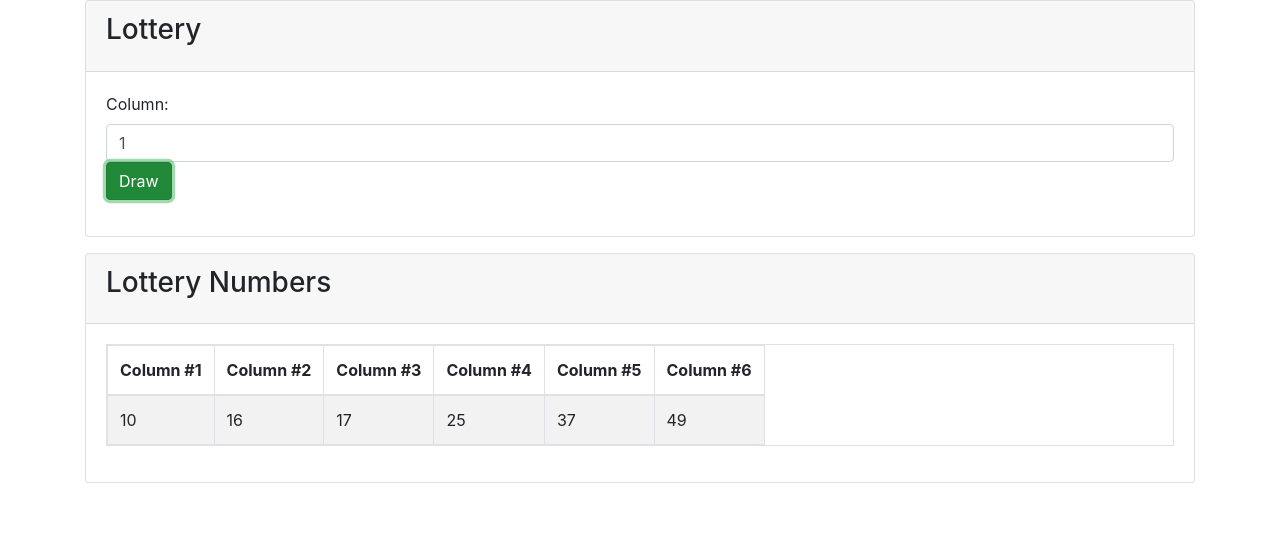
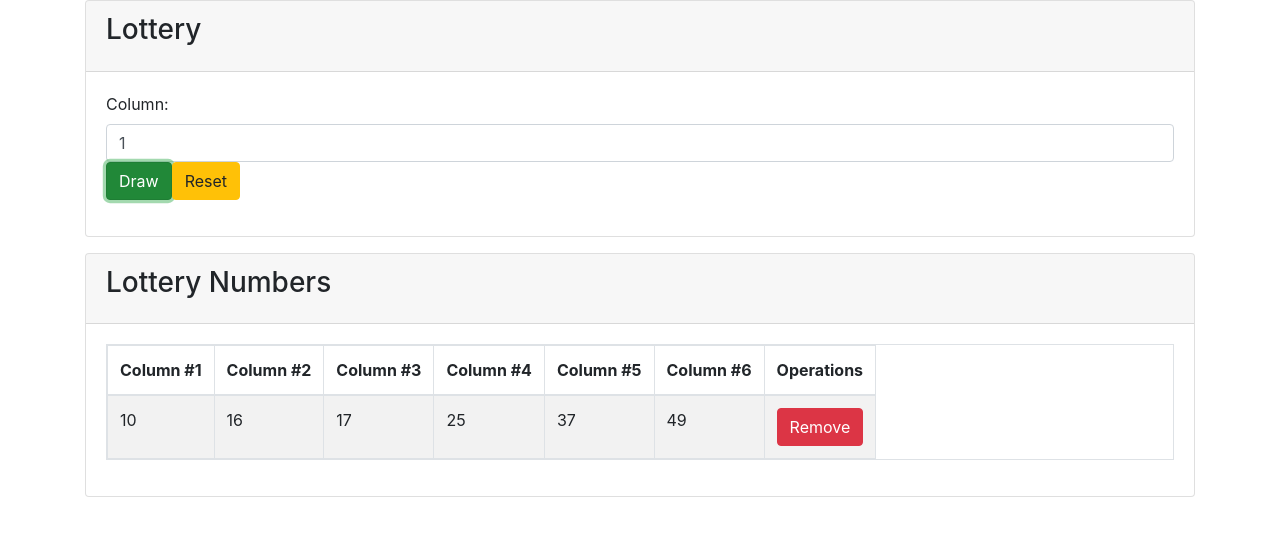
Before and after one commit to deepcloudlabs/dcl306-2020-jun-15, a React (Create React App) app in the folder lottery/: page / in a window 1280 px wide. Both pictures are taken after a click on the button "Draw". Shown: the top 536 px of the page. Built offline with nearby package versions, Linux system fonts and the light colour scheme.

Commit message:
practice session: implement two buttons i) Reset ii) Remove

```diff
--- a/lottery/src/component/lottery.js
+++ b/lottery/src/component/lottery.js
@@ -36,6 +36,7 @@ export default class Lottery extends React.Component {
                                    className="form-control"
                                    type="text"></input>
                             <button className="btn btn-success" onClick={this.draw}>Draw</button>
+                            <button className="btn btn-warning">Reset</button>
                         </div>
                     </div>
                 </div>
@@ -51,13 +52,16 @@ export default class Lottery extends React.Component {
                                 {
                                     Array.from(Array(6).keys()).map(col => <th key={col}>Column #{col + 1}</th>)
                                 }
+                                <th>Operations</th>
                             </tr>
                             </thead>
                             <tbody>
                             {
                                 this.state.numbers.map((nums, idx) => <tr key={idx}>{
                                     nums.map(num => <td key={num}>{num}</td>)
-                                }</tr>)
+                                }
+                                <td><button className="btn btn-danger">Remove</button></td>
+                                </tr>)
                             }
                             </tbody>
                         </table>
```
